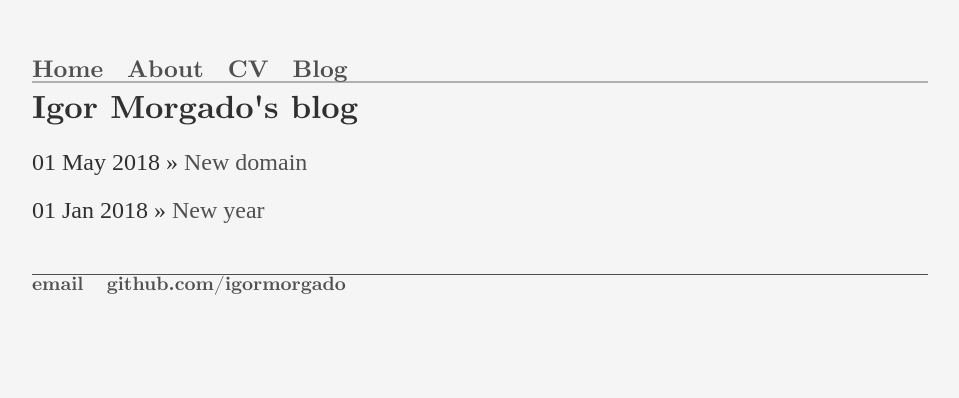
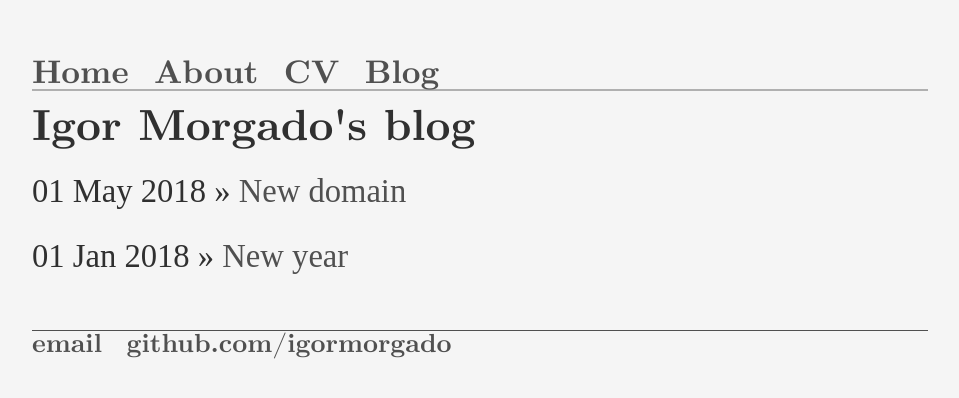
Before and after one commit to igormorgado/igormorgado.github.io, a Jekyll site: the page built from blog/index.html, in a window 1280 px wide. Shown: the top 398 px of the page, without its empty margins (160-1119 px from the left). Built offline with Jekyll 4.4.1, drawn with Linux system fonts in a browser that asks for light colours; some web fonts are replaced.

Commit message:
Viewport font

```diff
--- a/css/main.css
+++ b/css/main.css
@@ -2,7 +2,7 @@
 	font-family: "Computer Modern", serif;
   margin: 60px auto;
   width: 70%;
-  font-size:100%;
+  font-size:1.7vw;
   line-height:1.2em;
   background-color: var(--default-background);
   color: var(--default-foreground);
```
